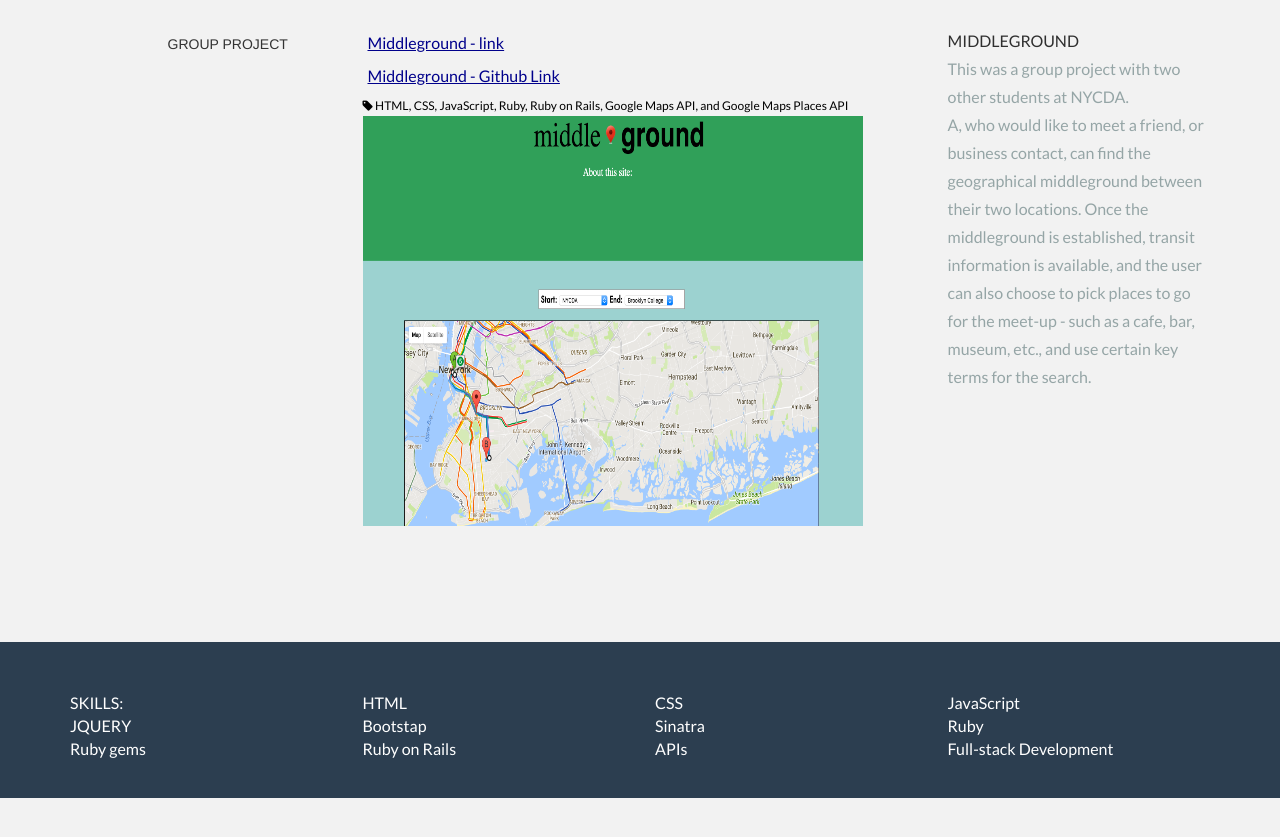
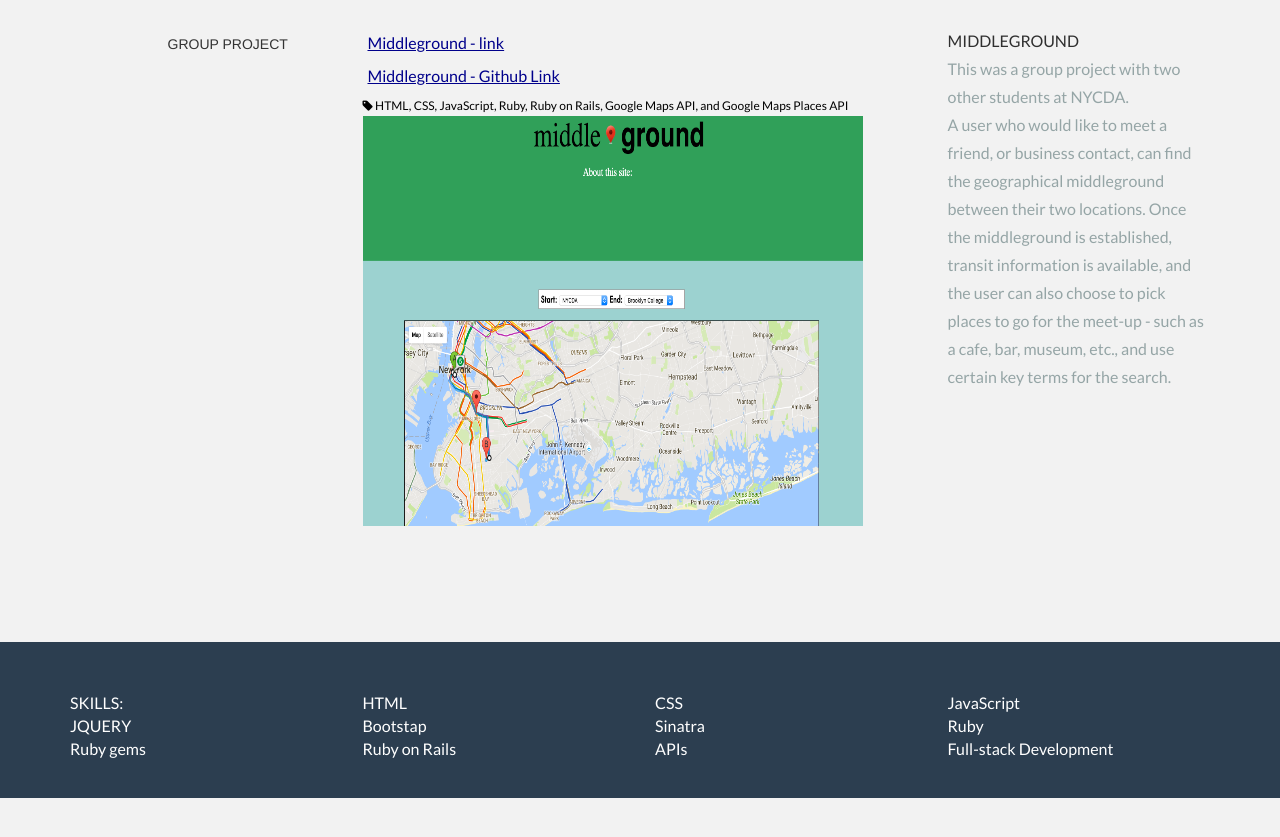
Before and after one commit to Virginia-Rucinski/Virginia-Rucinski.github.io, a plain HTML site: page index.html in a window 1280 px wide. Shown: the part 1497-2334 px from the top of the page. Drawn offline with Linux system fonts and the light colour scheme.

Commit message:
Update index

```diff
--- a/index.html
+++ b/index.html
@@ -122,7 +122,7 @@
 					<p><img class="img-responsive" src="assets/img/middleground.png" alt=""></p>
 				</div>
 				<div class="col-lg-3">
-					<p>MIDDLEGROUND<br><more>This was a group project with two other students at NYCDA.<br>A, who would like to meet a friend, or business contact, can find the geographical middleground between their two locations.  Once the middleground is established, transit information is available, and the user can also choose to pick places to go for the meet-up - such as a cafe, bar, museum, etc., and use certain key terms for the search.<br>
+					<p>MIDDLEGROUND<br><more>This was a group project with two other students at NYCDA.<br>A user who would like to meet a friend, or business contact, can find the geographical middleground between their two locations.  Once the middleground is established, transit information is available, and the user can also choose to pick places to go for the meet-up - such as a cafe, bar, museum, etc., and use certain key terms for the search.<br>
 				</p>
 				</div>
 		</div><!--/.row -->
```
